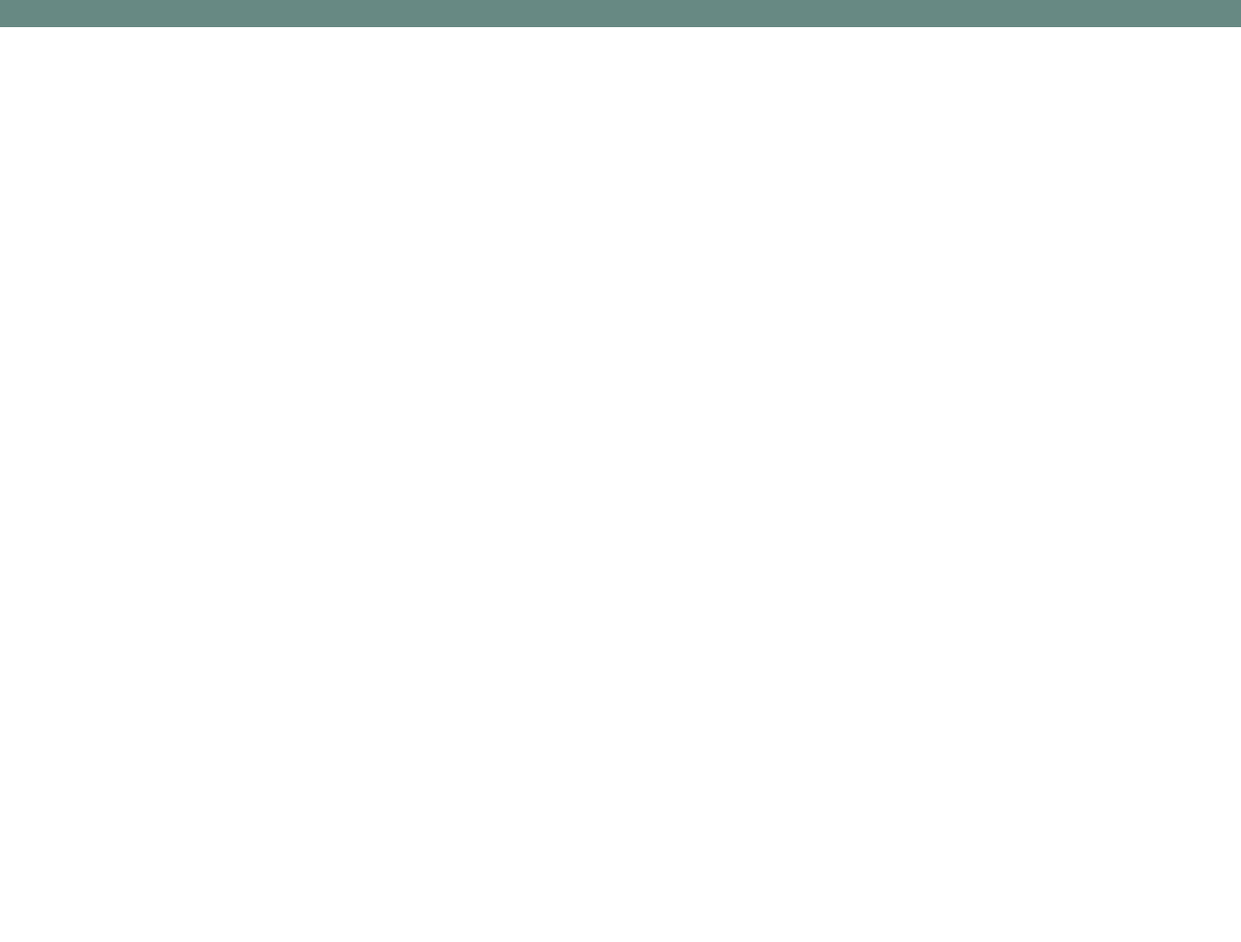
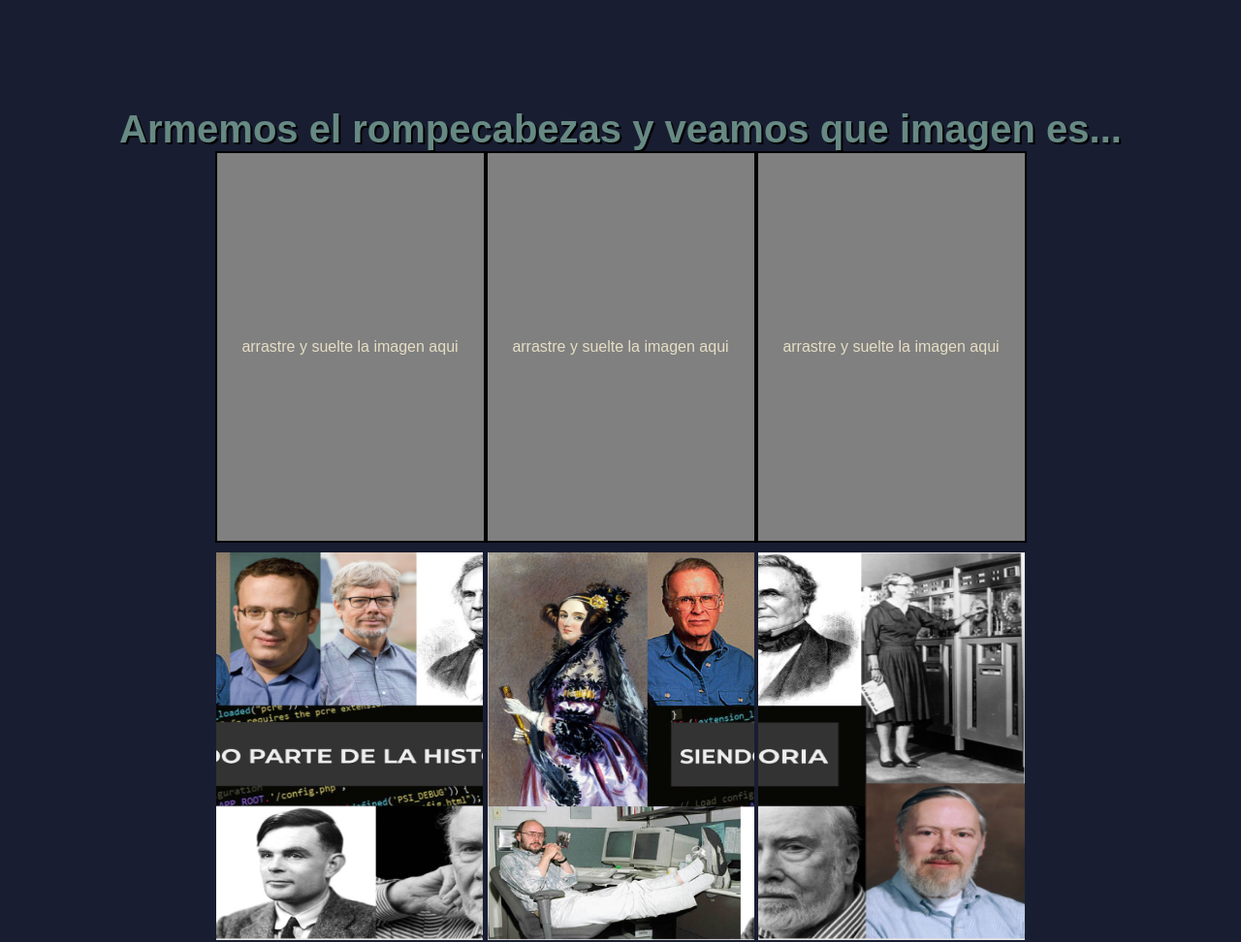
Before and after one commit to BautistaMarquez/ProyectoFinal, a plain HTML site: page paginaJuguemos.html in a window 1280 px wide. Shown: the part 900-1872 px from the top of the page at 97% size. Before the commit the page ends 928 px from the top, so only its background shows below. Drawn offline with Linux system fonts and the light colour scheme.

Commit message:
segunda carga

```diff
--- a/paginaJuguemos.html
+++ b/paginaJuguemos.html
@@ -21,6 +21,23 @@
         <section class="seccionfoto">
             <h1 class="titulo1">JUGUEMOS UN POCO</h1>
         </section>
+        <section class="seccionjuego">
+            <h2 class="titulo2">Armemos el rompecabezas y veamos que imagen es...</h2>
+            <div class="divdrop">
+                <div class="drop"><p class="textodrop">arrastre y suelte la imagen aqui</p></div>
+                <div class="drop"><p class="textodrop">arrastre y suelte la imagen aqui</p></div>
+                <div class="drop"><p class="textodrop">arrastre y suelte la imagen aqui</p></div>
+            </div>
+            <div class="imagenes">
+                <img draggable="true" class="imagenjuego" src="./imagenes/rompe2.png"alt="imagen juego2">
+                <img draggable="true" class="imagenjuego" src="./imagenes/Rompe1.png" alt="imagen juego1">
+                <img draggable="true" class="imagenjuego" src="./imagenes/Rompe3.png"alt="imagen juego3">
+            </div>
+            <div class="botonvideo">
+                <p class="reiniciar"> Reiniciar </p>
+            </div>
+        </section>
+
     </main>
 
     <footer>
--- a/proyecto.css
+++ b/proyecto.css
@@ -67,6 +67,7 @@ header{
 }
 .imagen{
     height: 200px;
+    width: 100%
 }
 .seccioncajas{
     display: flex;
@@ -82,9 +83,17 @@ header{
     height: 400px;
     background-color: bisque;
     border: #678983 4px solid;
+    width: 350px;
+}
+.divcaja{
+    display: flex;
+    width: 90%;
+    height: 40px;
+    margin-top: 50px;
+    text-align: center;
 }
 .boton{
-    margin-top: 140px;
+    margin-top: 50px;
     padding: 10px 40px;
     background-color: #181D31;
     color: white;
@@ -178,10 +187,10 @@ footer{
 .divvideo{
     height: 580px;
     border: black 5px solid;
-
 }
 video{
     height: 100%;
+    width: 100%;
 }
 .divbarra{
     display: flex;
@@ -197,11 +206,13 @@ video{
 }
 
 .botonvideo{
+    text-align: center;
     margin-left: 20px;
     margin-bottom: 5px;
     padding: 10px ;
     background-color: #E6DDC4;
     box-shadow: 2px 3px #678983;
+    border: 2px solid black;
     border-radius: 10px;
     width: 80px;
 }
@@ -209,3 +220,35 @@ video{
     color: white;
     margin: 30px 10px 10px 10px;
 }
+/* Pagina Juego */
+.seccionjuego{
+    display: flex;
+    justify-content: center;
+    align-items: center;
+    flex-direction: column;
+    height: 180vh;
+    width: 100vw;
+    background-color:  #181D31;
+}
+.divdrop{
+    display: flex;
+}
+.drop{
+    width: 275px;
+    height: 400px;
+    border: 2px solid black;
+    background-color: gray;
+    display: flex;
+    justify-content: center;
+    text-align: center;
+    align-items: center;
+
+}
+.textodrop{
+    color: #E6DDC4;
+}
+.imagenjuego{
+    width: 275px;
+    height: 400px;
+    margin: 10px 0px;
+}
--- a/proyecto.js
+++ b/proyecto.js
@@ -5,10 +5,10 @@ let p = document.querySelector("#p")
 console.dir(video)
 let botonMuted = document.querySelector("#boton3")
 
-p.innerHTML = ("Duracion video : " + video.duration)
 
 function play() {
     video.play()
+    p.innerHTML = ("Duracion video : " + video.duration)
 }
 function pause() {
     video.pause()
```
Also changed, not shown: index.html (renamed from pagina1.html, +2 -2 lines), paginaHistoria.html (+0 -1 lines).
